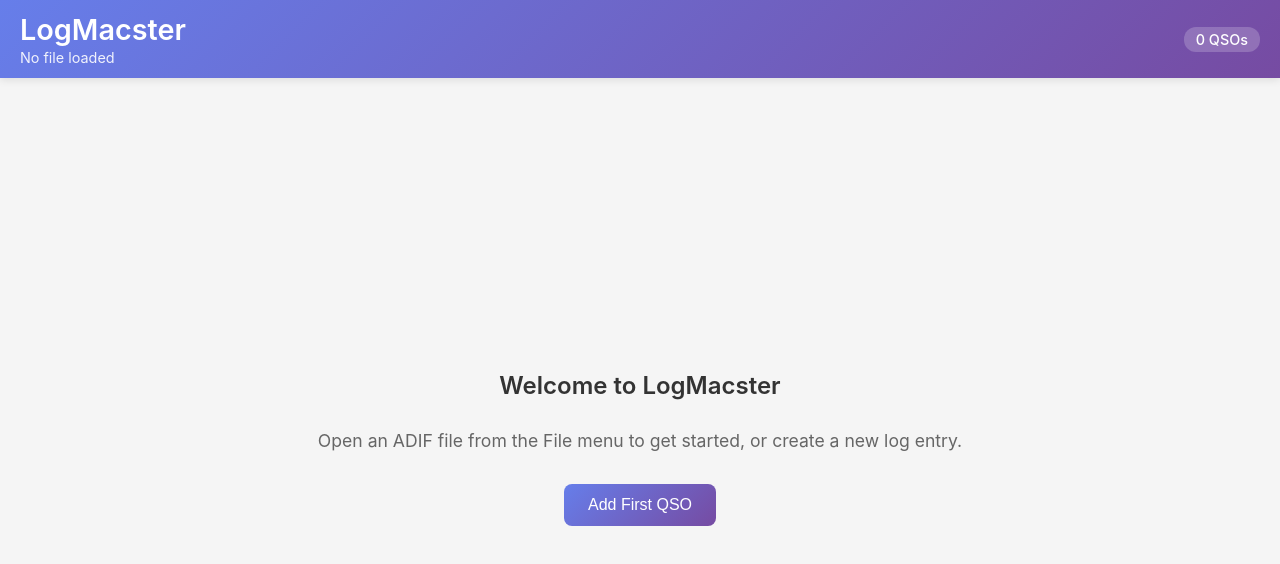
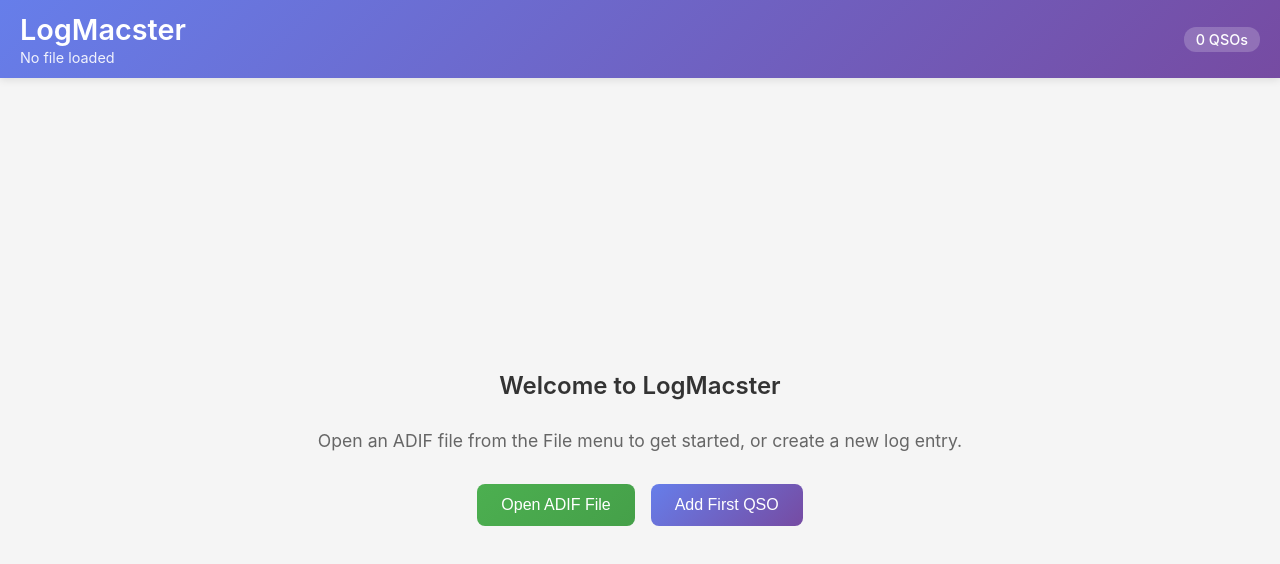
Before and after one commit to nerdenator/logmacster, a React app: page / in a window 1280 px wide. Shown: the top 564 px of the page. Built offline with nearby package versions, Linux system fonts and the light colour scheme; what ag-grid-community would draw is missing.

Commit message:
feat: Implement file opening functionality with dialog and integrate into App component

```diff
--- a/public/preload.js
+++ b/public/preload.js
@@ -12,6 +12,9 @@ contextBridge.exposeInMainWorld('electronAPI', {
   // Save file to disk
   saveFile: (filePath, content) => ipcRenderer.invoke('save-file', { filePath, content }),
 
+  // Open file dialog
+  openFile: () => ipcRenderer.invoke('open-file'),
+
   // Remove listeners
   removeAllListeners: (channel) => ipcRenderer.removeAllListeners(channel)
 });
--- a/src/App.css
+++ b/src/App.css
@@ -99,6 +99,30 @@ body {
 .new-qso-button:hover {
   transform: translateY(-2px);
   box-shadow: 0 4px 12px rgba(102, 126, 234, 0.3);
+}
+
+.welcome-buttons {
+  display: flex;
+  gap: 16px;
+  justify-content: center;
+  flex-wrap: wrap;
+}
+
+.open-file-button {
+  background: linear-gradient(135deg, #4CAF50 0%, #45a049 100%);
+  color: white;
+  border: none;
+  padding: 12px 24px;
+  border-radius: 8px;
+  font-size: 1rem;
+  font-weight: 500;
+  cursor: pointer;
+  transition: transform 0.2s, box-shadow 0.2s;
+}
+
+.open-file-button:hover {
+  transform: translateY(-2px);
+  box-shadow: 0 4px 12px rgba(76, 175, 80, 0.3);
 }
 
 .log-grid-container {
--- a/src/App.js
+++ b/src/App.js
@@ -82,6 +82,26 @@ const App = () => {
     setIsModified(true);
   };
 
+  const openFile = async () => {
+    if (window.electronAPI) {
+      try {
+        const result = await window.electronAPI.openFile();
+
+        if (result.success && !result.canceled) {
+          const parsed = parseADIF(result.content);
+          setQsoData(parsed.records);
+          setHeader(parsed.header);
+          setCurrentFile(result.filePath);
+          setIsModified(false);
+          console.log(`Loaded ${parsed.records.length} QSOs from ${result.filePath}`);
+        }
+      } catch (error) {
+        console.error('Error opening ADIF file:', error);
+        alert('Error opening ADIF file: ' + error.message);
+      }
+    }
+  };
+
   const handleDataChange = useCallback((newData) => {
     setQsoData(newData);
     setIsModified(true);
@@ -135,9 +155,14 @@ const App = () => {
           <div className="empty-state">
             <h2>Welcome to LogMacster</h2>
             <p>Open an ADIF file from the File menu to get started, or create a new log entry.</p>
-            <button onClick={addNewQSO} className="new-qso-button">
-              Add First QSO
-            </button>
+            <div className="welcome-buttons">
+              <button onClick={openFile} className="open-file-button">
+                Open ADIF File
+              </button>
+              <button onClick={addNewQSO} className="new-qso-button">
+                Add First QSO
+              </button>
+            </div>
           </div>
         ) : (
           <LogGrid
```
Also changed, not shown: public/electron.js (+23 -0 lines).
